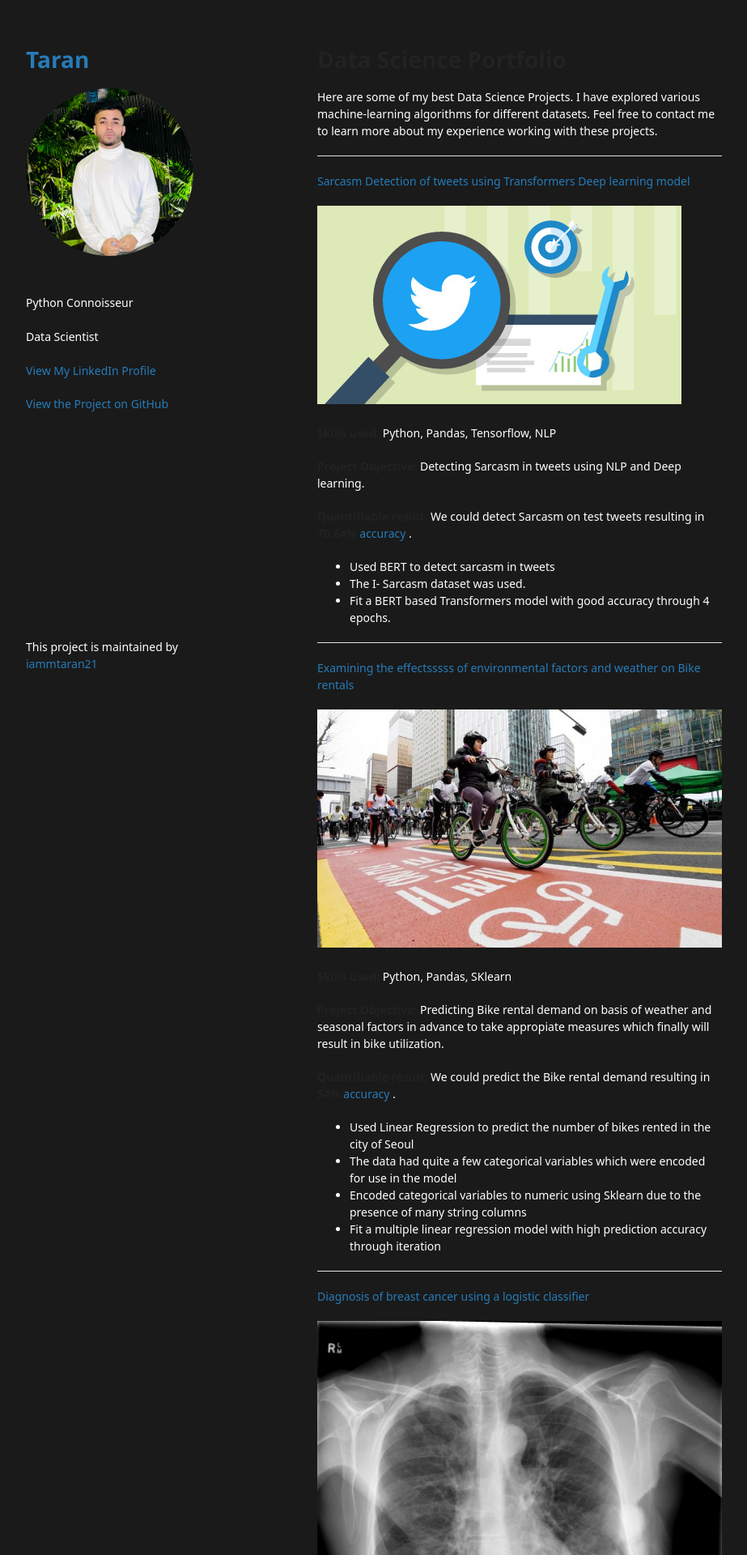
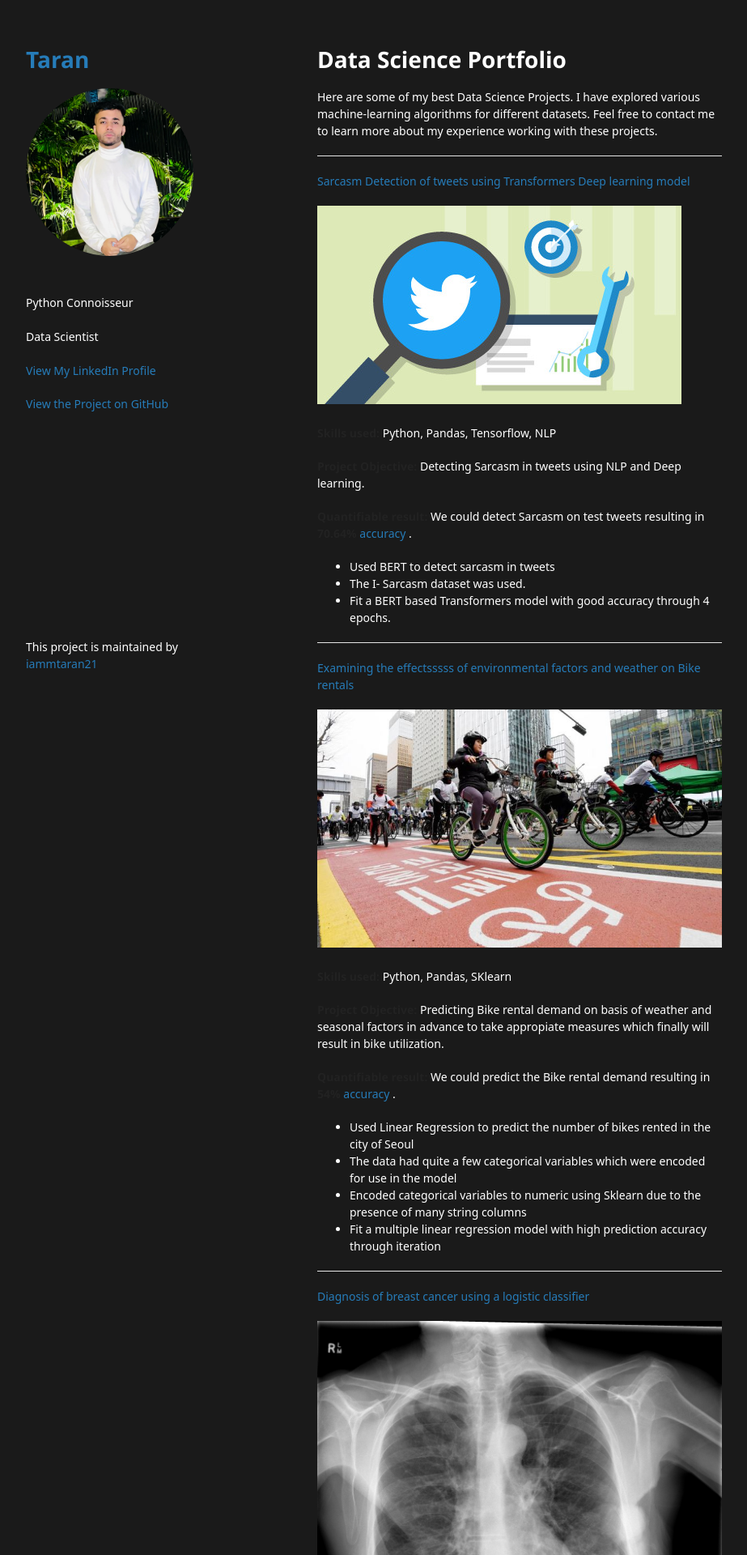
Before and after one commit to iammtaran21/DS-Portfolio_T, a Jekyll site: the page built from index.md, in a window 1280 px wide. Shown: the top 1920 px of the page at 81% size, without its empty margins (178-1101 px from the left). Built offline with Jekyll 4.4.1, drawn with Linux system fonts in a browser that asks for light colours; some web fonts are replaced; our own code applies the rules of GitHub Pages for plain Markdown files; a script that is not in the unit is left out.

Commit message:
Update default.html

```diff
--- a/_layouts/default.html
+++ b/_layouts/default.html
@@ -17,6 +17,10 @@
       footer {
         background-color: #333333;
       } */
+      .portfolio-heading {
+  color: white;
+}
+
     @font-face {
     font-family: 'Noto Sans';
     font-weight: 400;
```
